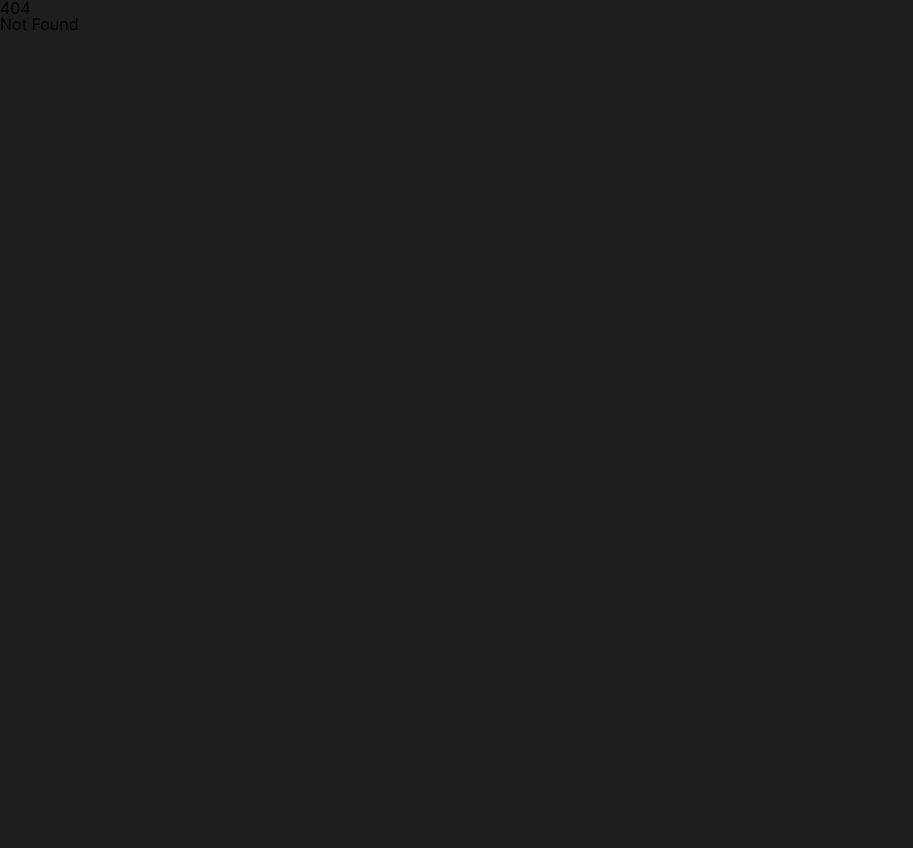
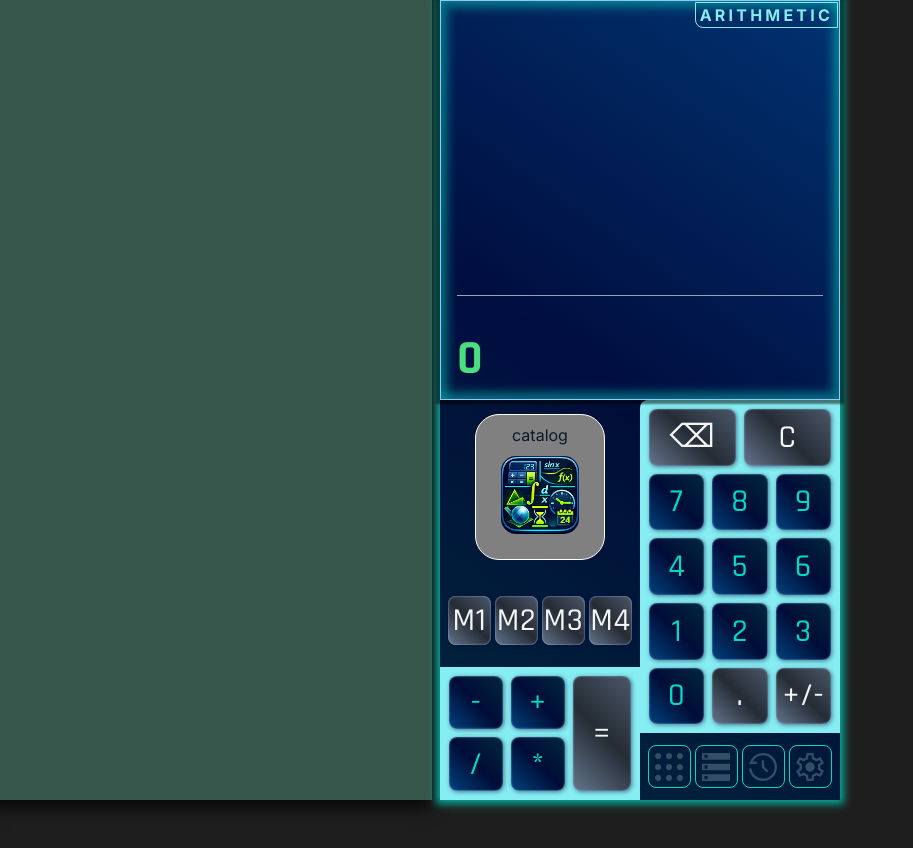
Before and after one commit to AxI0mAn/axio_calcul, a SvelteKit app: page /1/basic in a window 1280 px wide. Before the commit this address had no page. Shown: the top 848 px of the page, without its empty margins (0-913 px from the left). Before the commit the page ends 800 px from the top, so only its background shows below. Built offline with nearby package versions, Linux system fonts and the light colour scheme.

Commit message:
chore: finalize deployment workflow and routing

```diff
--- a/src/routes/(math)/basic/+page.svelte
+++ b/src/routes/[lang]/(math)/basic/+page.svelte
@@ -2,6 +2,16 @@
 	/**
 	 * страница арифметического калькулятора src/routes/(math)/basic/+page.svelte
 	 */
+
+	// ------------- ссылки с учётом локализации в будущем
+	import { base } from '$app/paths';
+	import { page } from '$app/stores';
+
+	// Получаем текущий язык из параметров пути (Svelte 5)
+	let lang = $derived($page.params.lang || 'en');
+	// Применяем в ссылках как <a href="{base}/{lang}/путь">
+
+	// -------------
 
 	import { appState } from '$lib/store/appState.svelte';
 
@@ -24,7 +34,7 @@
 		</div>
 		<div class="fieldBtn_page">
 			<div class="fieldBtn_basic">
-				<a href="/" class="catalog__item">
+				<a href="{base}/{lang}/" class="catalog__item">
 					<p>catalog</p>
 					<img {src} alt="logo catalog calculators" />
 				</a>
--- a/svelte.config.js
+++ b/svelte.config.js
@@ -13,7 +13,7 @@ const config = {
 
 	kit: {
 		adapter: adapter({
-			fallback: '200.html', // Для SPA на GH Pages
+			fallback: '404.html', // Для SPA на GH Pages. 200.html используется на других хостингах (например, Surge). На GitHub Pages он не сработает как роутер.
 			// Настройка папок вывода (по умолчанию 'build', но лучше явно указать)
 			// Куда поместить сгенерированные HTML-страницы
 			pages: 'build',
```
Also changed, not shown: src/routes/+page.js (+8 -0 lines), src/routes/+page.svelte (+12 -1 lines), 1 other file (tests, documents, lock files or other folders).
